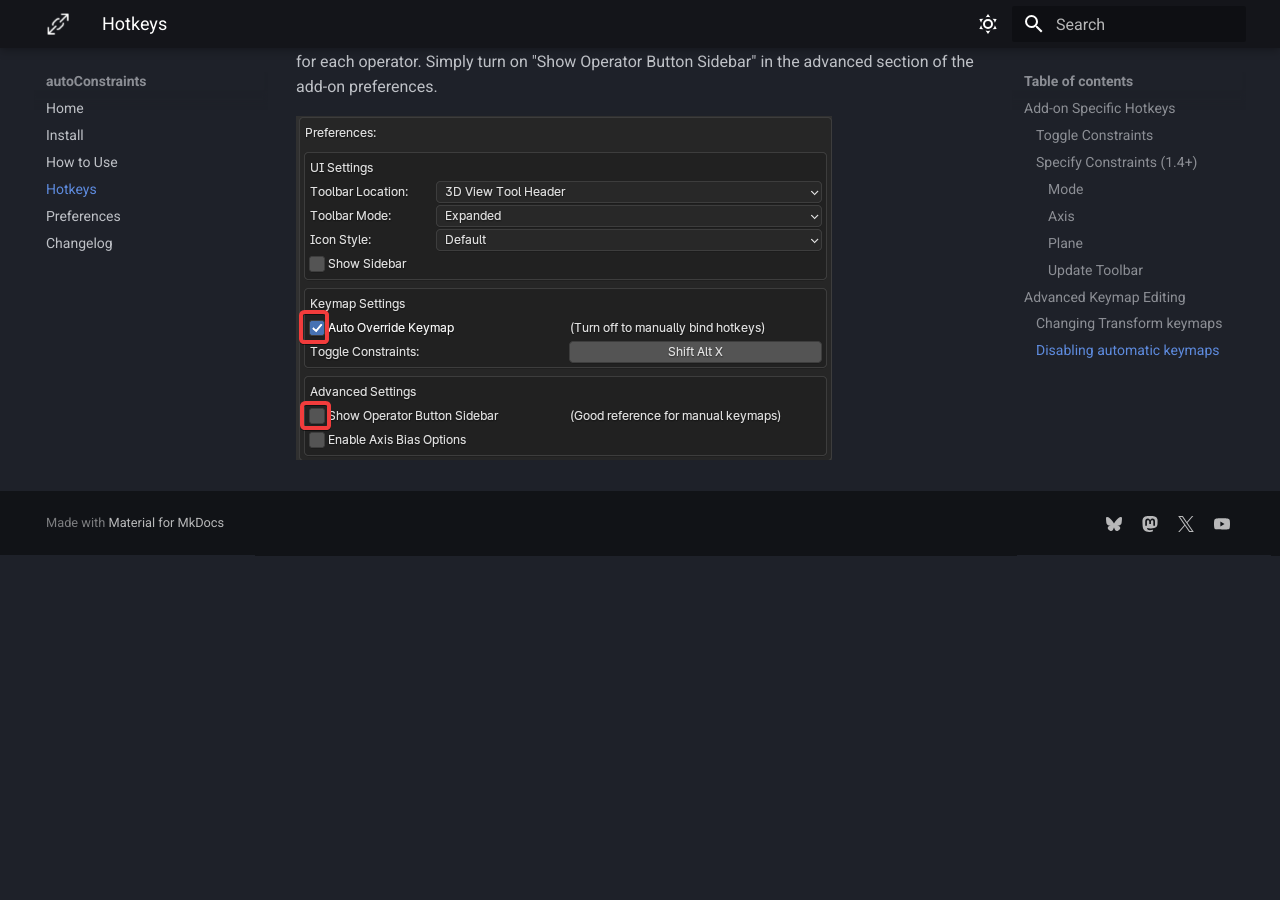
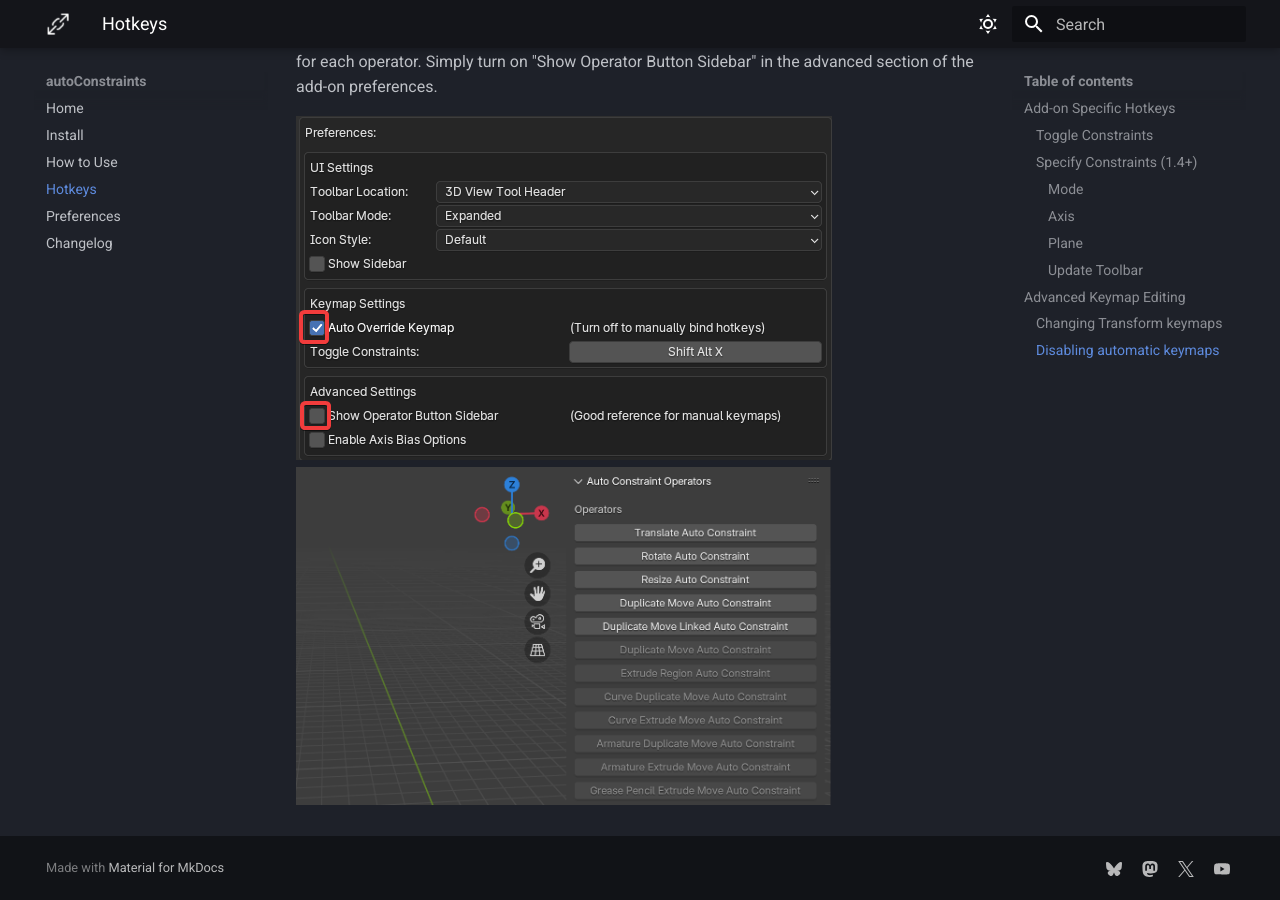
Before and after one commit to SpaghetMeNot/autoconstraints, an MkDocs documentation site: the page built from docs/hotkeys.md, in a window 1280 px wide and 900 px high, scrolled down 2282 px. Built offline with MkDocs 1.6.1 and Material for MkDocs 9.7.7, drawn with Linux system fonts in a browser that asks for light colours; some web fonts are replaced; before the commit the page ends 2837 px from its top, so only the background shows below that.

Commit message:
Adding image of operator sidebar to hotkey page

```diff
--- a/docs/hotkeys.md
+++ b/docs/hotkeys.md
@@ -64,3 +64,4 @@ You can then manually set up hotkeys for each autoConstraints operator.
 For a quick reference of all the operators there is a sidebar panel you can enble that has a button for each operator. Simply turn on "Show Operator Button Sidebar" in the advanced section of the add-on preferences.
 
 ![Manual Keymap](assets/manual_keymap.webp)
+![Operator Sidepanel](assets/operator_sidebar.png){width="535"}
```
